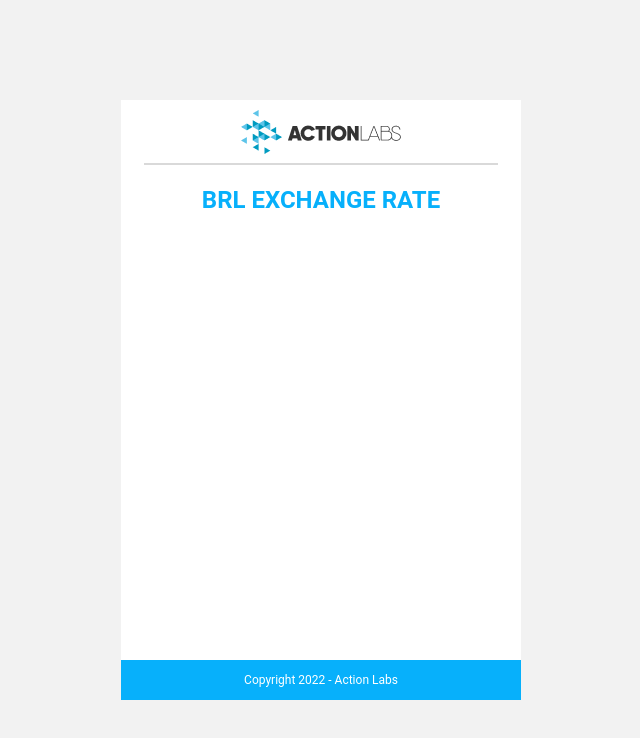
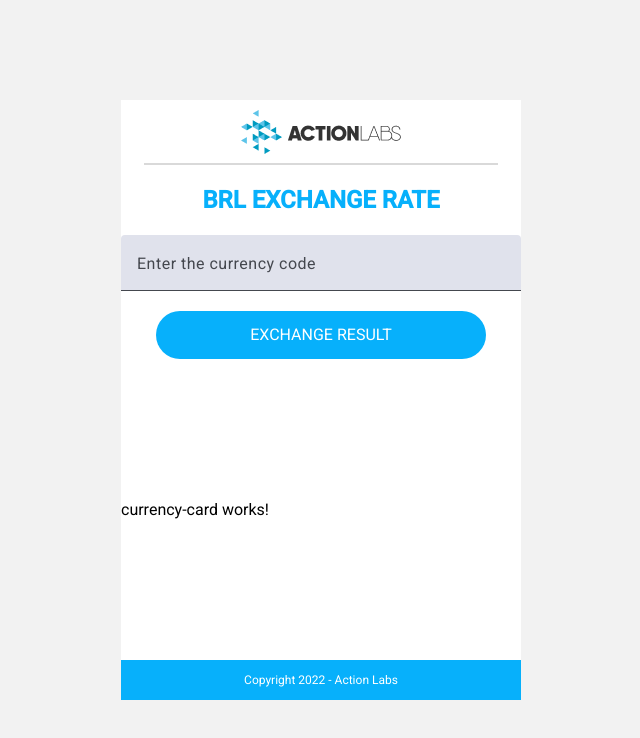
Before and after one commit to albertassi88/exchange, an Angular app: page / in a window 1280 px wide. Shown: the top 738 px of the page, without its empty margins (319-959 px from the left). Built offline with nearby package versions, Linux system fonts and the light colour scheme.

Commit message:
feat(exchange): add currency-search component

```diff
--- a/package.json
+++ b/package.json
@@ -11,10 +11,12 @@
   "private": true,
   "dependencies": {
     "@angular/animations": "^19.1.0",
+    "@angular/cdk": "^19.2.19",
     "@angular/common": "^19.1.0",
     "@angular/compiler": "^19.1.0",
     "@angular/core": "^19.1.0",
     "@angular/forms": "^19.1.0",
+    "@angular/material": "^19.2.19",
     "@angular/platform-browser": "^19.1.0",
     "@angular/platform-browser-dynamic": "^19.1.0",
     "@angular/router": "^19.1.0",
--- a/src/app/features/exchange/components/currency-search/currency-search.component.html
+++ b/src/app/features/exchange/components/currency-search/currency-search.component.html
@@ -1 +1,11 @@
-<p>currency-search works!</p>
+<form class="form">
+  <mat-form-field class="field">
+    <mat-label>Enter the currency code</mat-label>
+    <input matInput>
+  </mat-form-field>
+  <div class="box-button">
+    <button class="button">
+      <span>Exchange result</span>
+    </button>
+  </div>
+</form>
--- a/src/app/features/exchange/components/currency-search/currency-search.component.scss
+++ b/src/app/features/exchange/components/currency-search/currency-search.component.scss
@@ -0,0 +1,41 @@
+.form {
+  width: 100%;
+  display: flex;
+  flex-direction: column;
+  .field {
+
+  }
+
+  .box-button {
+    width: 100%;
+    display: flex;
+    justify-content: center;
+    .button {
+      width: 330px;
+      height: 48px;
+      top: 260px;
+      left: 15px;
+      opacity: 1;
+      border-radius: 100px;
+      padding-top: 4px;
+      padding-right: 16px;
+      padding-bottom: 4px;
+      padding-left: 16px;
+      background-color: #07B0FB;
+      border: none;
+
+      span{
+        font-family: Roboto;
+        font-weight: 500px;
+        font-style: Medium;
+        font-size: 16px;
+        line-height: 24px;
+        letter-spacing: 0%;
+        text-align: center;
+        vertical-align: middle;
+        text-transform: uppercase;
+        color: white;
+      }
+    }
+  }
+}
--- a/src/app/features/exchange/pages/exchange-page/exchange-page.component.html
+++ b/src/app/features/exchange/pages/exchange-page/exchange-page.component.html
@@ -6,8 +6,11 @@
       </header>
       <hr class="line">
       <h2 class="page-title">BRL EXCHANGE RATE</h2>
+      <app-currency-search></app-currency-search>
     </div>
-
+    <div>
+      <app-currency-card></app-currency-card>
+    </div>
     <footer class="footer">
       <p>Copyright 2022 - Action Labs</p>
     </footer>
--- a/src/app/features/exchange/pages/exchange-page/exchange-page.component.ts
+++ b/src/app/features/exchange/pages/exchange-page/exchange-page.component.ts
@@ -1,8 +1,10 @@
 import { Component } from '@angular/core';
+import { CurrencySearchComponent } from '../../components/currency-search/currency-search.component';
+import { CurrencyCardComponent } from '../../components/currency-card/currency-card.component';
 
 @Component({
   selector: 'app-exchange-page',
-  imports: [],
+  imports: [CurrencySearchComponent,CurrencyCardComponent],
   templateUrl: './exchange-page.component.html',
   styleUrl: './exchange-page.component.scss'
 })
--- a/src/index.html
+++ b/src/index.html
@@ -6,8 +6,10 @@
   <base href="/">
   <meta name="viewport" content="width=device-width, initial-scale=1">
   <link rel="icon" type="image/x-icon" href="favicon.ico">
+  <link href="https://fonts.googleapis.com/css2?family=Roboto:wght@300;400;500&display=swap" rel="stylesheet">
+  <link href="https://fonts.googleapis.com/icon?family=Material+Icons" rel="stylesheet">
 </head>
-<body>
+<body class="mat-typography">
   <app-root></app-root>
 </body>
 </html>
--- a/src/styles.scss
+++ b/src/styles.scss
@@ -1,6 +1,24 @@
-html, body {
+
+// Custom Theming for Angular Material
+// For more information: https://material.angular.dev/guide/theming
+@use '@angular/material' as mat;
+
+html {
+  @include mat.theme((
+    color: (
+      theme-type: light,
+      primary: mat.$azure-palette,
+      tertiary: mat.$blue-palette,
+    ),
+    typography: Roboto,
+    density: 0,
+  ));
+}html, body {
   margin: 0;
   padding: 0;
   height: 100%;
   width: 100%;
 }
+
+html, body { height: 100%; }
+body { margin: 0; font-family: Roboto, "Helvetica Neue", sans-serif; }
```
Also changed, not shown: src/app/features/exchange/components/currency-search/currency-search.component.ts (+8 -1 lines), 1 other file (tests, documents, lock files or other folders).
